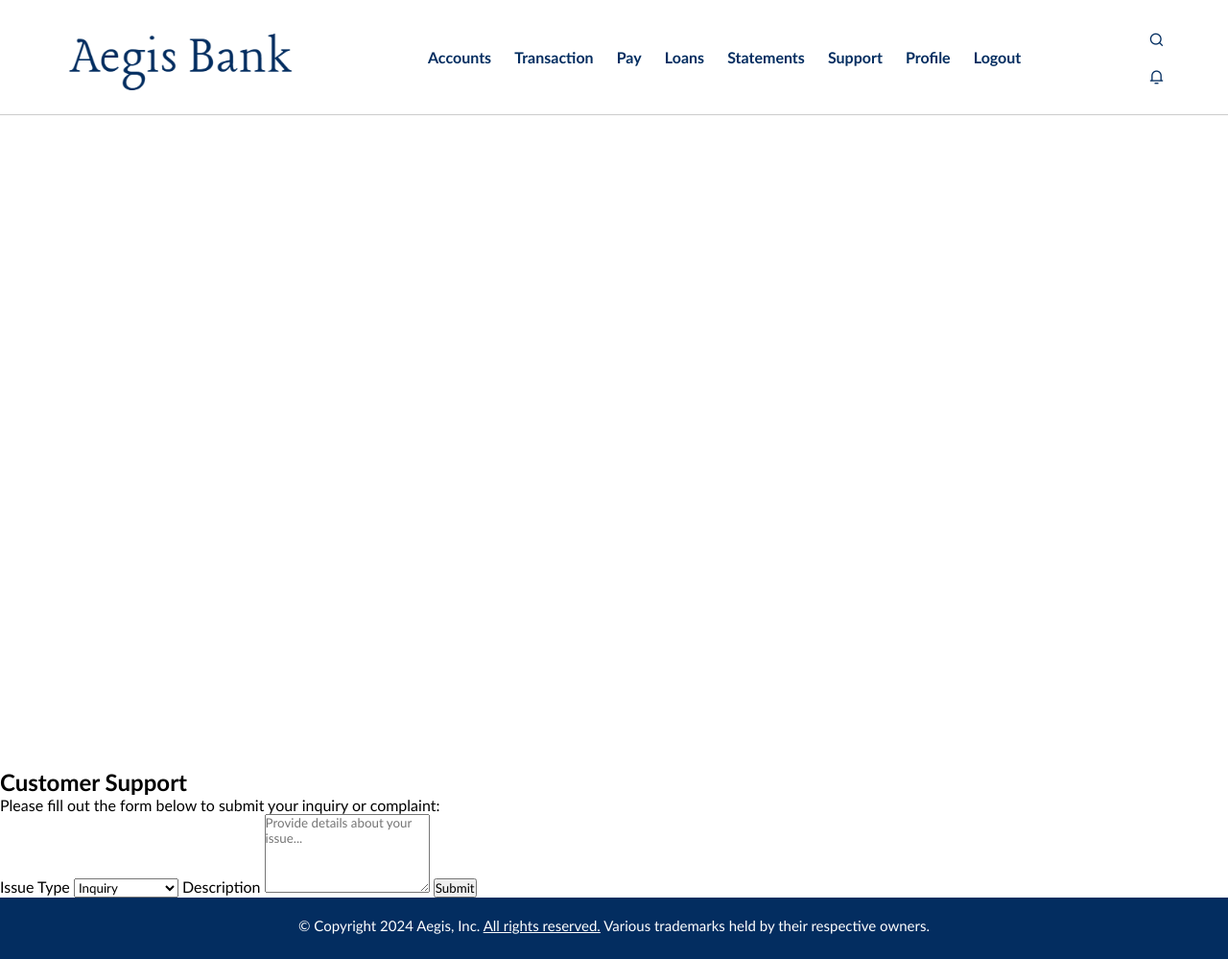
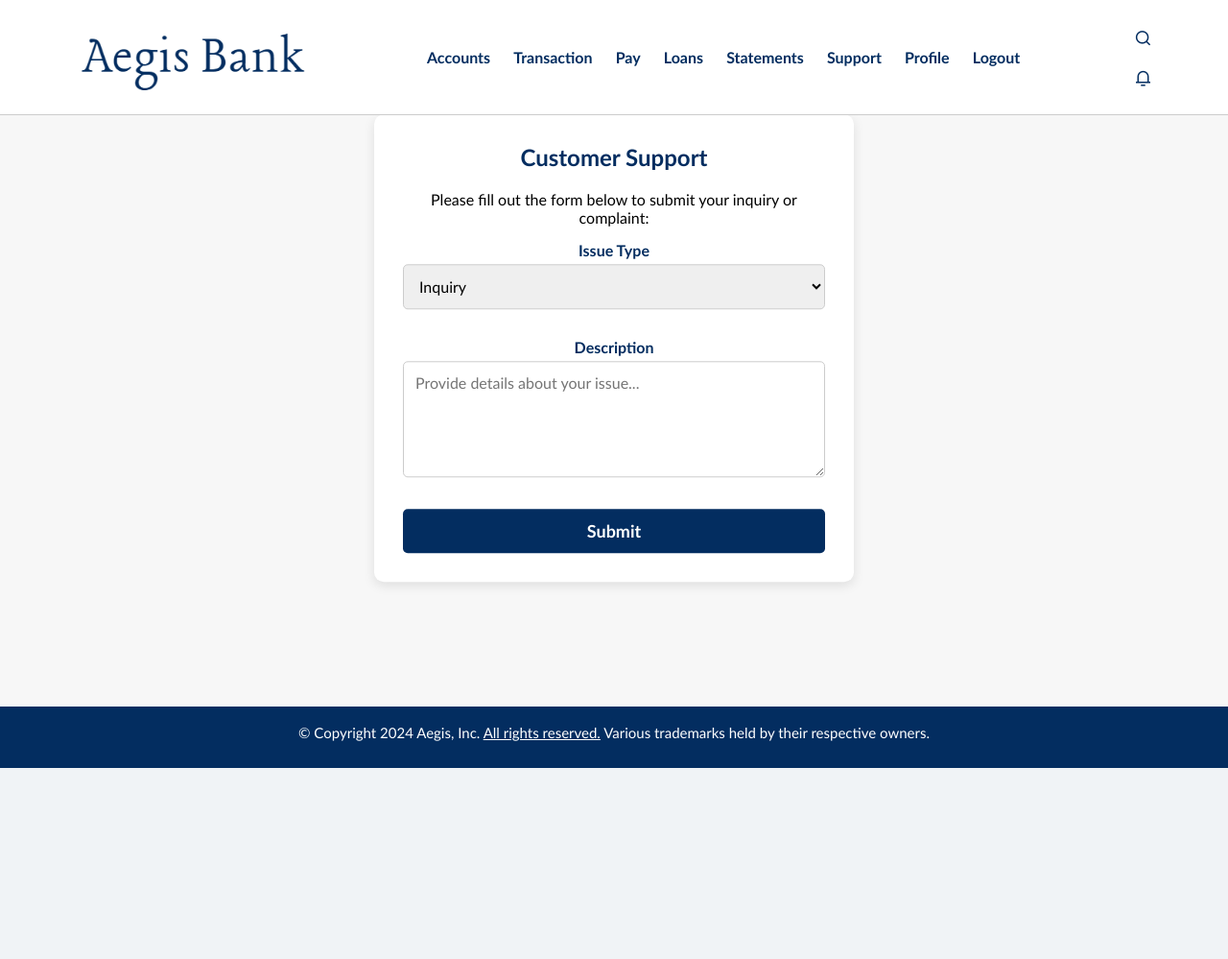
Before and after one commit to AyeshaAnsari-18/Bank-Management-System, a PHP site: page /Bank_support.php in a window 1280 px wide. Shown: the whole page at 96% size. After the commit the page ends 800 px from the top, so only its background shows below. Run offline with PHP 8.4, Linux system fonts and the light colour scheme; the visitor is signed in with stand-in values (Sample User, id 1); some libraries are stand-ins or nearby versions.

Commit message:
done with support

```diff
--- a/Bankpages/Bank_support.php
+++ b/Bankpages/Bank_support.php
@@ -4,9 +4,14 @@ include '../connection.php';
 
 $message='';
 
+// Prevent access to cached pages
+header("Cache-Control: no-store, no-cache, must-revalidate, max-age=0");
+header("Cache-Control: post-check=0, pre-check=0", false);
+header("Pragma: no-cache");
+
 // Check if the user is logged in
 if (!isset($_SESSION['customerId'])) {
-    header("Location: ../login.html");
+    header("Location: ../login.html?message=login_required");
     exit();
 }
 
@@ -20,7 +25,7 @@ if ($_SERVER["REQUEST_METHOD"] == "POST") {
     $issueType = mysqli_real_escape_string($conn, $_POST['issueType']);
     $description = mysqli_real_escape_string($conn, $_POST['description']);
 
-    $sql = "INSERT INTO customer_support (customerID, issue_type, description, status, created_at)
+    $sql = "INSERT INTO customer_support (customer_customerID, issue_type, description, status, created_at)
             VALUES ('$customeriD', '$issueType', '$description', 'Open', NOW())";
 
     if (mysqli_query($conn, $sql)) {
@@ -30,7 +35,6 @@ if ($_SERVER["REQUEST_METHOD"] == "POST") {
     }
 }
 ?>
-
 
 <!DOCTYPE html>
 <html lang="en">
@@ -42,6 +46,211 @@ if ($_SERVER["REQUEST_METHOD"] == "POST") {
     <link href="https://cdn.jsdelivr.net/npm/remixicon@4.3.0/fonts/remixicon.css" rel="stylesheet"/>
     <link rel="stylesheet" href="https://cdnjs.cloudflare.com/ajax/libs/font-awesome/6.6.0/css/all.min.css">
 </head>
+<style>
+/* General Styling */
+* {
+    margin: 0;
+    padding: 0;
+    box-sizing: border-box;
+    font-family: 'Gill Sans', sans-serif;
+}
+
+html, body {
+    height: 100%;
+    width: 100%;
+    display: flex;
+    flex-direction: column;
+}
+
+body {
+    overflow-y: scroll;
+}
+
+/* Main Content Styling */
+#main {
+    flex: 1;
+    display: flex;
+    flex-direction: column;
+    justify-content: center;
+    align-items: center; /* Ensure everything stays centered */
+    background-color: #f7f7f7;
+    padding: 3% 0;
+    position: relative;
+}
+
+/* Header Styling */
+#header {
+    height: 15%;
+    width: 100%;
+    position: fixed;
+    top: 0;
+    display: flex;
+    align-items: center;
+    background-color: white;
+    justify-content: space-around;
+    padding: 0 20px;
+    border-bottom: 1px solid #ccc;
+    z-index: 10;
+}
+
+#logo {
+    height: 70%;
+    display: flex;
+    align-items: center;
+}
+
+#logo img {
+    width: 100%;
+    height: 100%;
+    object-fit: cover;
+}
+
+.nav-links a {
+    color: #032D60;
+    font-weight: 700;
+    text-decoration: none;
+    margin: 0 10px;
+    font-size: 16px;
+}
+
+.nav-links a:hover {
+    color: rgb(38, 152, 212);
+}
+
+.icon-group .icon {
+    padding: 10px;
+    border-radius: 50%;
+    color: #032D60;
+    cursor: pointer;
+    font-size: 18px;
+}
+
+.icon-group .icon:hover {
+    background-color: rgb(203, 228, 237);
+    color: rgb(28, 120, 211);
+}
+
+/* Form Container Styling */
+.transfer-form-container {
+    width: 90%;
+    max-width: 500px; /* Limit maximum width */
+    background-color: #ffffff;
+    padding: 30px;
+    border-radius: 10px;
+    box-shadow: 0px 4px 12px rgba(0, 0, 0, 0.1);
+    text-align: center;
+    margin: auto; /* Center horizontally */
+    position: relative; /* Default position */
+    top: 10%; /* Push down slightly from the top */
+    transform: translateY(-10%); /* Center vertically */
+}
+
+.transfer-form-container h2 {
+    color: #032D60;
+    font-size: 24px;
+    font-weight: bold;
+    margin-bottom: 20px;
+}
+
+.transfer-form-container label {
+    display: block;
+    color: #032D60;
+    font-weight: bold;
+    margin: 15px 0 5px;
+}
+
+.transfer-form-container input[type="text"],
+.transfer-form-container input[type="number"],
+.transfer-form-container select,
+.transfer-form-container textarea {
+    width: 100%;
+    padding: 12px;
+    border: 1px solid #ccc;
+    border-radius: 5px;
+    font-size: 16px;
+    margin-bottom: 15px;
+}
+
+.transfer-form-container,
+.support-form select,
+.support-form textarea {
+    width: 100%;
+}
+
+.transfer-form-container button {
+    width: 100%;
+    padding: 12px;
+    background-color: #032D60;
+    color: white;
+    font-size: 18px;
+    font-weight: bold;
+    border: none;
+    border-radius: 5px;
+    cursor: pointer;
+    margin-top: 15px;
+    transition: background-color 0.3s;
+}
+
+.transfer-form-container button:hover {
+    background-color: rgb(38, 152, 212);
+}
+
+/* Success and Error Messages */
+.message {
+    font-weight: bold;
+    margin: 0 auto;
+    text-align: center;
+    padding: 10px;
+    max-width: 90%;
+}
+
+.message p {
+    margin: 0;
+}
+
+.confirmation-msg {
+    color: green;
+}
+
+.error-msg {
+    color: red;
+}
+
+/* Footer Styling */
+#footer {
+    background-color: #032D60;
+    color: white;
+    text-align: center;
+    padding: 10px 0;
+    font-size: 14px;
+    display: flex;
+    justify-content: center;
+    align-items: center;
+}
+
+/* Responsive Design */
+@media (max-width: 768px) {
+    .transfer-form-container {
+        width: 95%;
+        padding: 20px;
+    }
+
+    .nav-links a {
+        font-size: 14px;
+        margin: 0 5px;
+    }
+
+    #header {
+        flex-wrap: wrap;
+        justify-content: space-between;
+        padding: 10px 15px;
+    }
+
+    #logo {
+        height: 60%;
+    }
+}
+</style>
 <body>
 
 <!-- Main container -->
@@ -67,12 +276,10 @@ if ($_SERVER["REQUEST_METHOD"] == "POST") {
         </div>
     </header>
 
-</div>
-
-<!-- Display the message here -->
-<?php echo $message; ?>
-
-<div class="container">
+    <!-- Form Section -->
+    <div class="transfer-form-container" style="margin-top: 5%;">
+        <!-- Display the message -->
+        <?php echo $message; ?>
         <h2>Customer Support</h2>
         <p>Please fill out the form below to submit your inquiry or complaint:</p>
         <form class="support-form" action="#" method="POST">
@@ -89,8 +296,7 @@ if ($_SERVER["REQUEST_METHOD"] == "POST") {
             <button type="submit">Submit</button>
         </form>
     </div>
-
-
+</div>
 
 <!-- Footer Section -->
 <footer id="footer">
```
Also changed, not shown: Bankpages/Bank_loan.php (+10 -1 lines), Bankpages/Bank_logout.php (added, +30 -0 lines), Bankpages/Bank_pay.css (deleted, +0 -145 lines), Bankpages/Bank_pay.php (+6 -3 lines), Bankpages/Bank_transaction.php (+11 -1 lines), Bankpages/login_process.php (added, +20 -0 lines), login.html (+23 -0 lines).
